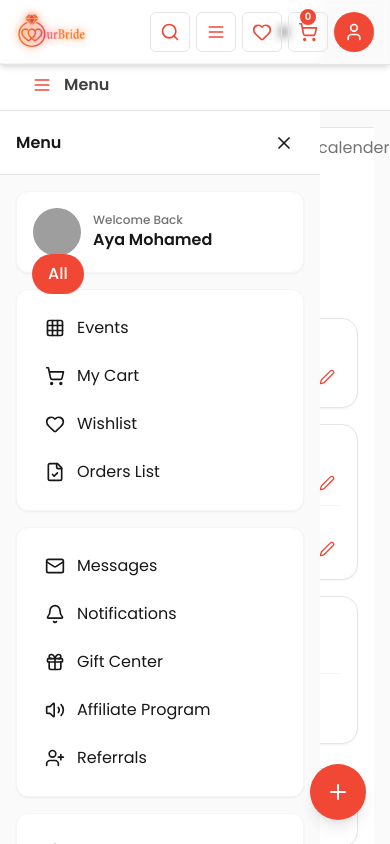
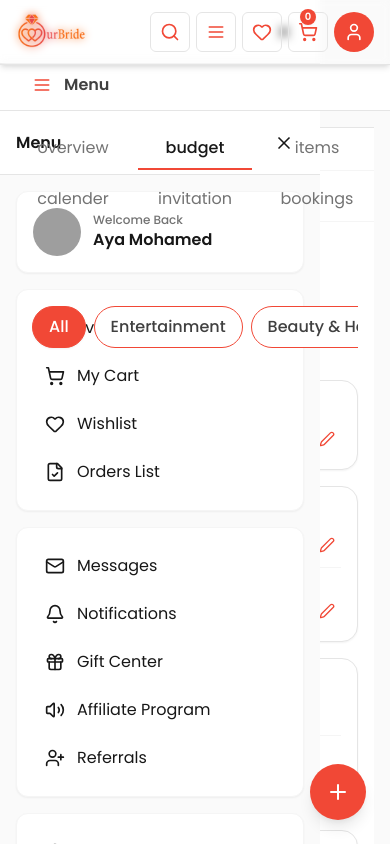
Before and after one commit to engahmedragab/OurBrideWeb, a Next.js app: page /events/planning/budget in a window 390 px wide. Shown: the top 844 px of the page. Built offline with nearby package versions, Linux system fonts and the light colour scheme; grey boxes are pictures that could not be loaded.

Commit message:
Enhance BudgetPage with responsive Swiper component for category filters, replacing static CategoryFilterChips. Implement two-row layout for mobile view and maintain single row for desktop, improving user experience and accessibility.

```diff
--- a/src/Components/ui/CategoryFilterChips.tsx
+++ b/src/Components/ui/CategoryFilterChips.tsx
@@ -27,7 +27,7 @@ export const CategoryFilterChips = ({
   return (
     <div className={cn('w-full', className)}>
       <Swiper
-       modules={[Navigation, Pagination ]}
+       modules={[Navigation, Pagination, FreeMode]}
         slidesPerView="auto"
         spaceBetween={8}
         className="!pb-2"
--- a/src/app/events/planning/budget/page.tsx
+++ b/src/app/events/planning/budget/page.tsx
@@ -10,14 +10,17 @@ import {
   type BudgetItem,
 } from '@/components/ui/BudgetCategoryCard'
 import { SummaryMetricCard } from '@/components/ui/SummaryMetricCard'
-import { CategoryFilterChips, type CategoryFilter } from '@/components/ui/CategoryFilterChips'
+import { Swiper, SwiperSlide } from 'swiper/react'
+import { FreeMode } from 'swiper/modules'
+import 'swiper/css'
+import 'swiper/css/free-mode'
 import { AddBudgetItemModal } from '@/components/ui/AddBudgetItemModal'
 import { DeleteBudgetItemModal } from '@/components/ui/DeleteBudgetItemModal'
 import { useToast } from '@/components/ui/Toaster'
 import { cn } from '@/lib/utils'
 
 // Mock data - Replace with actual API data
-const mockCategories: CategoryFilter[] = [
+const mockCategories = [
   { id: 'entertainment', name: 'Entertainment' },
   { id: 'beauty', name: 'Beauty & Health' },
   { id: 'cake', name: 'Cake' },
@@ -400,11 +403,57 @@ export default function BudgetPage() {
 
       {/* Category Filters */}
       <div className="mb-6 sm:mb-8">
-        <CategoryFilterChips
-          categories={mockCategories}
-          selectedCategoryId={selectedCategoryId}
-          onSelectCategory={setSelectedCategoryId}
-        />
+        <div className="w-full">
+          <Swiper
+            modules={[FreeMode]}
+            slidesPerView="auto"
+            spaceBetween={8}
+            freeMode={true}
+            watchOverflow={true}
+            observer={true}
+            observeParents={true}
+            speed={300}
+            touchEventsTarget="container"
+            className="!pb-2"
+          >
+            {/* All Category */}
+            <SwiperSlide className="!w-auto">
+              <button
+                onClick={() => setSelectedCategoryId('all')}
+                className={cn(
+                  'px-4 py-2 rounded-full text-14 font-medium transition-all duration-200',
+                  'whitespace-nowrap border',
+                  selectedCategoryId === 'all' || !selectedCategoryId
+                    ? 'bg-brand-500 text-white shadow-sm border-brand-500'
+                    : 'bg-white text-gray-700 border-brand-500 hover:bg-brand-50'
+                )}
+              >
+                All
+              </button>
+            </SwiperSlide>
+
+            {/* Category Chips */}
+            {mockCategories.map(category => {
+              const isSelected = selectedCategoryId === category.id
+              return (
+                <SwiperSlide key={category.id} className="!w-auto">
+                  <button
+                    onClick={() => setSelectedCategoryId(category.id)}
+                    className={cn(
+                      'px-4 py-2 rounded-full text-14 font-medium transition-all duration-200',
+                      'whitespace-nowrap border',
+                      isSelected
+                        ? 'bg-brand-500 text-white shadow-sm border-brand-500'
+                        : 'bg-white text-gray-700 border-brand-500 hover:bg-brand-50'
+                    )}
+                  >
+                    {category.name}
+                  </button>
+                </SwiperSlide>
+              )
+            })}
+          </Swiper>
+        </div>
       </div>
 
       {/* Summary Metrics */}
--- a/src/app/events/planning/layout.tsx
+++ b/src/app/events/planning/layout.tsx
@@ -22,19 +22,73 @@ export default function PlanningLayout({ children }: { children: ReactNode }) {
     if (pathname?.includes('/items')) return 'items'
     if (pathname?.includes('/budget')) return 'budget'
     if (pathname?.includes('/overview')) return 'overview'
-    if (pathname?.includes('/calendar') || pathname?.includes('/calender')) return 'calender'
+    if (pathname?.includes('/calender')) return 'calender'
     if (pathname?.includes('/invitation')) return 'invitation'
     if (pathname?.includes('/bookings')) return 'bookings'
-    return 'overview' // Default to overview
+    return 'overview' // Default to coupons
   }
 
   const activeTab = getActiveTab()
+
+  // Split tabs into two rows for mobile (3 tabs per row)
+  const firstRowTabs = tabs.slice(0, 3)
+  const secondRowTabs = tabs.slice(3)
 
   return (
     <div className="w-full">
       {/* Page Header with Tabs */}
       <div className="mb-6 sm:mb-8">
-        <div className="flex items-center justify-between gap-6 sm:gap-8 w-full">
+        {/* Mobile: Two rows (like Figma design) */}
+        <div className="sm:hidden -mx-4 px-4">
+          <div className="flex flex-col gap-4">
+            {/* First Row */}
+            <div className="border-b border-gray-100 flex gap-2">
+              {firstRowTabs.map(tab => {
+                const isActive = activeTab === tab.value
+                return (
+                  <Link
+                    key={tab.value}
+                    href={tab.href}
+                    className={cn(
+                      'flex flex-1 flex-col items-center justify-center pb-2 pt-2 px-0 text-12 transition-colors duration-200 focus-visible:outline-none focus-visible:ring-2 focus-visible:ring-offset-2 text-center whitespace-nowrap relative',
+                      isActive
+                        ? 'border-b-2 border-brand-500 text-gray-900 font-medium'
+                        : 'border-b-2 border-transparent text-gray-500 font-normal'
+                    )}
+                  >
+                    {tab.label}
+                  </Link>
+                )
+              })}
+            </div>
+
+            {/* Second Row */}
+            {secondRowTabs.length > 0 && (
+              <div className="border-b border-gray-100 flex gap-2">
+                {secondRowTabs.map(tab => {
+                  const isActive = activeTab === tab.value
+                  return (
+                    <Link
+                      key={tab.value}
+                      href={tab.href}
+                      className={cn(
+                        'flex flex-1 flex-col items-center justify-center pb-2 pt-0 px-0 text-12 transition-colors duration-200 focus-visible:outline-none focus-visible:ring-2 focus-visible:ring-offset-2 text-center whitespace-nowrap relative',
+                        isActive
+                          ? 'border-b-2 border-gray-500 text-gray-900 font-medium'
+                          : 'border-b-2 border-transparent text-gray-500 font-normal'
+                      )}
+                    >
+                      {tab.label}
+                    </Link>
+                  )
+                })}
+              </div>
+            )}
+          </div>
+        </div>
+
+        {/* Desktop: Single row */}
+        <div className="hidden sm:flex items-center justify-between gap-6 sm:gap-8 w-full">
           {tabs.map(tab => {
             const isActive = activeTab === tab.value
             return (
```
